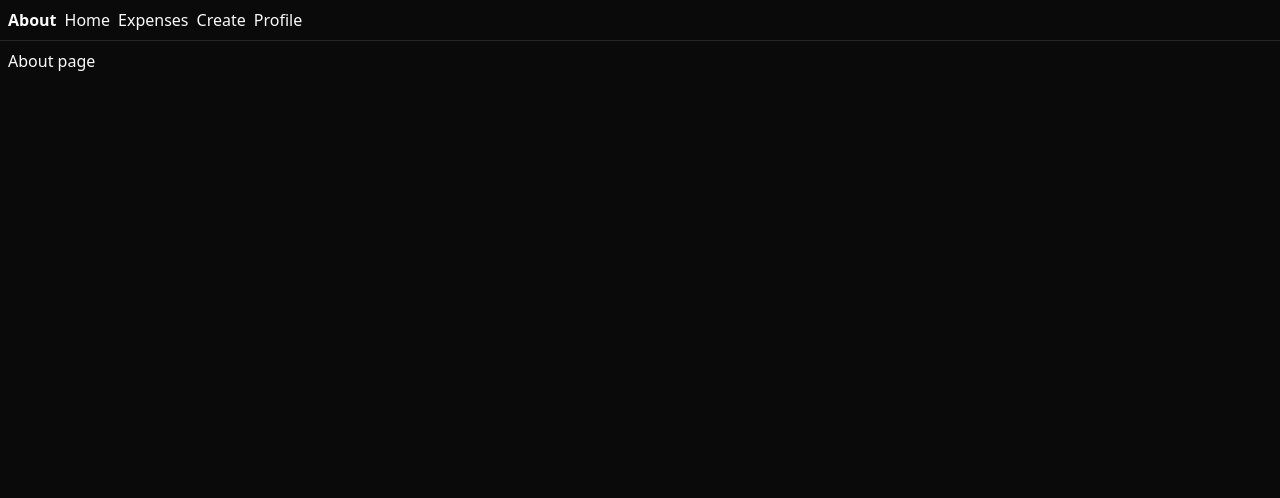
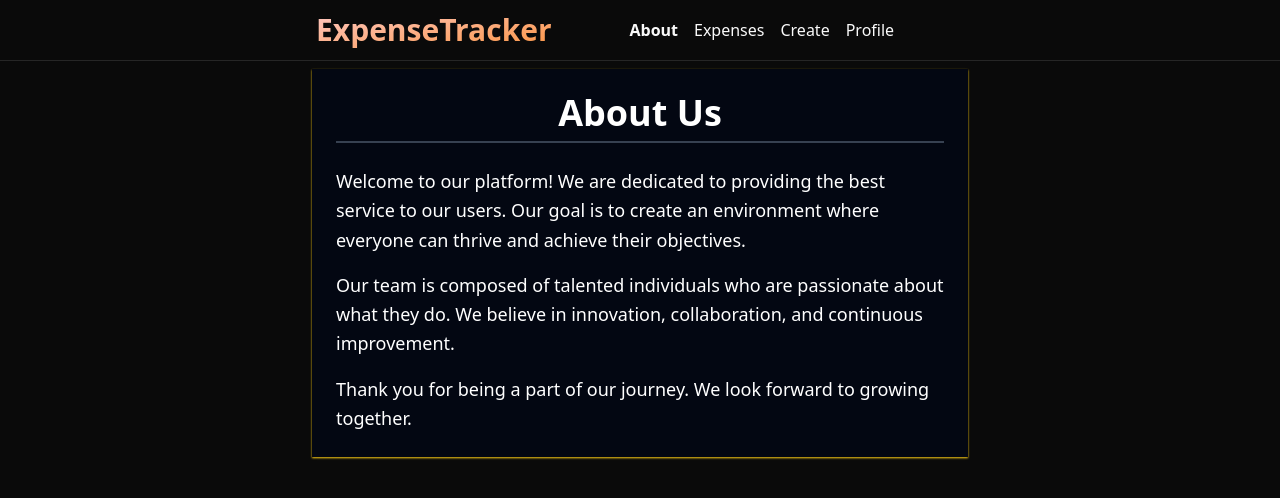
Before and after one commit to chiragyadav2003/Bun-Hono-React-Expense-Tracker, a React (Vite) app in the folder frontend/: page /about in a window 1280 px wide. Shown: the top 498 px of the page. Built offline with nearby package versions, Linux system fonts and the light colour scheme; what hono would draw is missing.

Commit message:
update ui

```diff
--- a/frontend/package.json
+++ b/frontend/package.json
@@ -10,6 +10,7 @@
     "preview": "vite preview"
   },
   "dependencies": {
+    "@radix-ui/react-avatar": "^1.0.4",
     "@radix-ui/react-label": "^2.0.2",
     "@radix-ui/react-slot": "^1.0.2",
     "@tanstack/react-form": "^0.20.0",
--- /dev/null
+++ b/frontend/src/components/ui/avatar.tsx
@@ -0,0 +1,48 @@
+import * as React from "react"
+import * as AvatarPrimitive from "@radix-ui/react-avatar"
+
+import { cn } from "@/lib/utils"
+
+const Avatar = React.forwardRef<
+  React.ElementRef<typeof AvatarPrimitive.Root>,
+  React.ComponentPropsWithoutRef<typeof AvatarPrimitive.Root>
+>(({ className, ...props }, ref) => (
+  <AvatarPrimitive.Root
+    ref={ref}
+    className={cn(
+      "relative flex h-10 w-10 shrink-0 overflow-hidden rounded-full",
+      className
+    )}
+    {...props}
+  />
+))
+Avatar.displayName = AvatarPrimitive.Root.displayName
+
+const AvatarImage = React.forwardRef<
+  React.ElementRef<typeof AvatarPrimitive.Image>,
+  React.ComponentPropsWithoutRef<typeof AvatarPrimitive.Image>
+>(({ className, ...props }, ref) => (
+  <AvatarPrimitive.Image
+    ref={ref}
+    className={cn("aspect-square h-full w-full", className)}
+    {...props}
+  />
+))
+AvatarImage.displayName = AvatarPrimitive.Image.displayName
+
+const AvatarFallback = React.forwardRef<
+  React.ElementRef<typeof AvatarPrimitive.Fallback>,
+  React.ComponentPropsWithoutRef<typeof AvatarPrimitive.Fallback>
+>(({ className, ...props }, ref) => (
+  <AvatarPrimitive.Fallback
+    ref={ref}
+    className={cn(
+      "flex h-full w-full items-center justify-center rounded-full bg-muted",
+      className
+    )}
+    {...props}
+  />
+))
+AvatarFallback.displayName = AvatarPrimitive.Fallback.displayName
+
+export { Avatar, AvatarImage, AvatarFallback }
--- a/frontend/src/routes/__root.tsx
+++ b/frontend/src/routes/__root.tsx
@@ -12,13 +12,14 @@ export const Route = createRootRouteWithContext<MyRouterContext>()({
 
 function NavBar() {
     return (
-        <div className="p-2 flex gap-2">
+        <div className='flex justify-between p-2 max-w-2xl m-auto items-baseline'>
+            <Link to="/" className=' text-3xl font-bold bg-gradient-to-br from-red-200 to-orange-400 p-1 rounded-lg text-transparent bg-clip-text'>
+                ExpenseTracker
+            </Link>
+            <div className=" flex gap-x-4 m-auto">
                 <Link to="/about" className="[&.active]:font-bold">
                     About
                 </Link>
-            <Link to="/" className="[&.active]:font-bold">
-                Home
-            </Link>{' '}
                 <Link to="/expenses" className="[&.active]:font-bold">
                     Expenses
                 </Link>
@@ -29,6 +30,7 @@ function NavBar() {
                     Profile
                 </Link>
             </div>
+        </div>
     )
 }
 
@@ -37,7 +39,9 @@ function Root() {
         <>
             <NavBar />
             <hr />
+            <div className="p-2 max-w-2xl m-auto">
                 <Outlet />
+            </div>
             <TanStackRouterDevtools />
         </>
     )
--- a/frontend/src/routes/_authenticated.tsx
+++ b/frontend/src/routes/_authenticated.tsx
@@ -1,5 +1,6 @@
 import { createFileRoute, Outlet } from "@tanstack/react-router";
 import { userQueryOptions } from "@/lib/api";
+import { Button } from "@/components/ui/button";
 
 export const Route = createFileRoute('/_authenticated')({
   //  context will pass down the queryClient to the beforeLoad function
@@ -20,7 +21,6 @@ export const Route = createFileRoute('/_authenticated')({
 function Component() {
   // get user info from created route context
   const { user } = Route.useRouteContext();
-  console.log("@@user ", user)
   if (!user) {
     return <Login />
   }
@@ -32,8 +32,15 @@ function Component() {
 function Login() {
   return (
     <div>
-      <h1>You have to login</h1>
-      <a href="/api/login">Login</a>
+      <h1>You have to login or register</h1>
+      <div className="flex gap-x-10 items-start mt-6">
+        <Button asChild>
+          <a href="/api/login">Login</a>
+        </Button>
+        <Button asChild>
+          <a href="/api/register">Register</a>
+        </Button>
+      </div>
     </div>
   )
 }
--- a/frontend/src/routes/_authenticated/profile.tsx
+++ b/frontend/src/routes/_authenticated/profile.tsx
@@ -1,6 +1,12 @@
 import { createFileRoute } from "@tanstack/react-router";
 import { useQuery } from "@tanstack/react-query";
 import { userQueryOptions } from "@/lib/api";
+import {
+    Avatar,
+    AvatarFallback,
+    AvatarImage,
+} from "@/components/ui/avatar";
+import { Button } from "@/components/ui/button";
 
 export const Route = createFileRoute('/_authenticated/profile')({
     component: Profile,
@@ -14,11 +20,26 @@ function Profile() {
     if (error) return "not logged in";
     return (
         <div>
-            <h1>Profile</h1>
-            <p>
-                Hello, {data.user.given_name} {data.user.family_name}
-            </p>
-            <a href="/api/logout">Logout</a>
+            <div className="flex items-center gap-4">
+                <Avatar>
+                    {
+                        data.user.picture ?
+                            (<AvatarImage src={data.user.picture} alt={data.user.given_name} />)
+                            :
+                            (<AvatarFallback>
+                                {data.user.given_name[0] + data.user.family_name[0]}
+                            </AvatarFallback>
+                            )
+
+                    }
+                </Avatar>
+                <p>
+                    Hello, {data.user.given_name} {data.user.family_name}
+                </p>
+            </div>
+            <Button className="mt-6" asChild>
+                <a href="/api/logout">Logout</a>
+            </Button>
         </div>
     )
 }
--- a/frontend/src/routes/about.tsx
+++ b/frontend/src/routes/about.tsx
@@ -6,8 +6,21 @@ export const Route = createFileRoute('/about')({
 
 function About() {
     return (
-        <div className="p-2">
-            <h2>About page</h2>
+        <div className="p-6 bg-gray-950 shadow-sm shadow-yellow-400 text-white">
+            <div className="max-w-4xl mx-auto">
+                <h2 className="text-4xl font-bold mb-4 text-center border-b-2 border-gray-700 pb-2">
+                    About Us
+                </h2>
+                <p className="mt-6 text-lg leading-relaxed">
+                    Welcome to our platform! We are dedicated to providing the best service to our users. Our goal is to create an environment where everyone can thrive and achieve their objectives.
+                </p>
+                <p className="mt-4 text-lg leading-relaxed">
+                    Our team is composed of talented individuals who are passionate about what they do. We believe in innovation, collaboration, and continuous improvement.
+                </p>
+                <p className="mt-4 text-lg leading-relaxed">
+                    Thank you for being a part of our journey. We look forward to growing together.
+                </p>
+            </div>
         </div>
-    )
+    );
 }
```
Also changed, not shown: 1 other file (tests, documents, lock files or other folders). Lines whose indentation alone changed are shown as unchanged.
